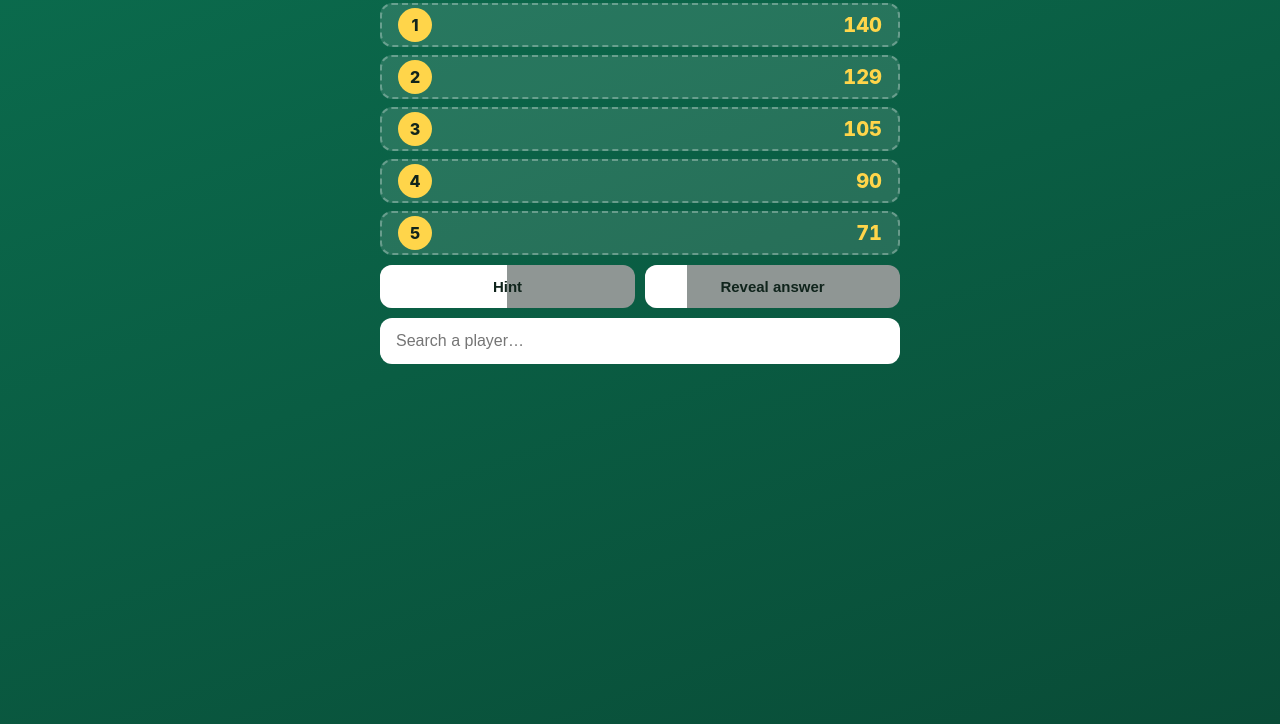
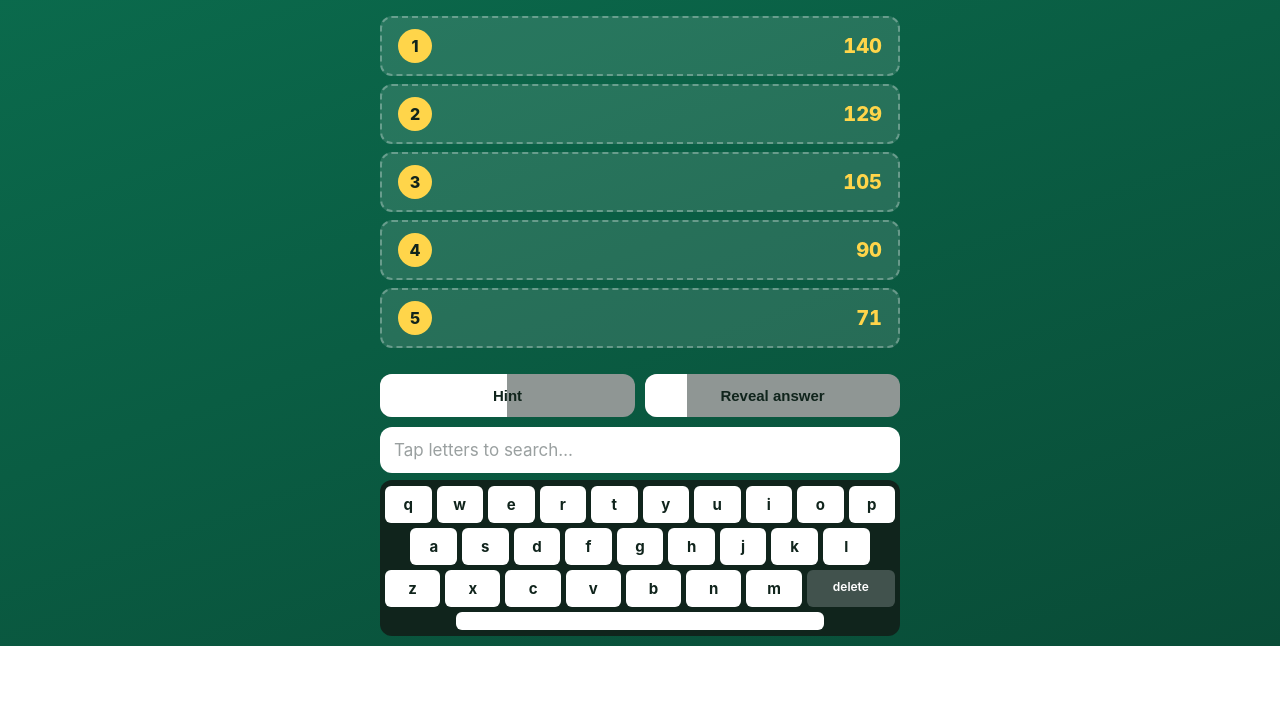
Before and after one commit to kazimkolbasi/football-games-app, a plain HTML site: page index.html in a window 1280 px wide. Shown: the part 154-878 px from the top of the page. After the commit the page ends 800 px from the top, so only its background shows below. Drawn offline with Linux system fonts and the light colour scheme.

Commit message:
Add a built-in on-screen keyboard (no more native keyboard)

```diff
--- a/index.html
+++ b/index.html
@@ -28,7 +28,10 @@
       color: #fff;
       display: flex;
       justify-content: center;
-      padding: 14px 16px;
+      padding: 10px 14px;
+      -webkit-user-select: none;
+      user-select: none;
+      touch-action: manipulation;   /* no double-tap zoom */
     }
 
     /* The game fills the screen height and shares it out so it fits with no scroll. */
@@ -39,9 +42,6 @@
       flex-direction: column;
     }
 
-    /* Mobile: while the search box is focused, add room below so the page can
-       scroll the box up above the on-screen keyboard. */
-    body.searching { padding-bottom: 45vh; }
 
     header { text-align: center; margin-bottom: 8px; flex: 0 0 auto; }
 
@@ -102,9 +102,9 @@
       background: var(--box-empty);
       border: 2px dashed rgba(255, 255, 255, 0.3);
       border-radius: 12px;
-      padding: 8px 16px;
-      min-height: 44px;
-      max-height: 68px;
+      padding: 6px 16px;
+      min-height: 34px;
+      max-height: 60px;
       flex: 1 1 0;       /* each row shares the space equally */
       transition: background 0.25s ease, border 0.25s ease;
     }
@@ -195,18 +195,67 @@
     /* ---------- Search box + dropdown ---------- */
     .search-wrap { position: relative; flex: 0 0 auto; }
 
-    #search {
+    /* The typed-text bar — display only. The phone's native keyboard never
+       opens, because there is no real <input> to tap into. */
+    .query {
       width: 100%;
-      padding: 14px 16px;
-      font-size: 16px; /* 16px stops phones from zooming in when you tap */
-      border: none;
+      min-height: 46px;
+      padding: 11px 14px;
+      background: #fff;
       border-radius: 12px;
-      outline: none;
+      display: flex;
+      align-items: center;
+      color: var(--text-dark);
+      font-size: 17px;
+      user-select: none;
     }
+    .qtext { white-space: nowrap; overflow: hidden; }
+    .qtext:empty::before { content: "Tap letters to search…"; color: #9aa0a0; }
+    .caret {
+      width: 2px; height: 20px;
+      background: var(--pitch);
+      margin-left: 2px;
+      animation: blink 1s steps(1) infinite;
+    }
+    .qtext:empty + .caret { display: none; }
+    @keyframes blink { 50% { opacity: 0; } }
+
     /* wrong pick: a quick shake, plus a red outline that fades out over ~2.5s */
-    #search.wrong {
+    .query.wrong {
       animation: shake 0.4s ease, redfade 2.5s ease forwards;
     }
+
+    /* ---------- Built-in on-screen keyboard ---------- */
+    .keyboard {
+      flex: 0 0 auto;
+      margin-top: 7px;
+      background: #10241c;
+      border-radius: 12px;
+      padding: 6px 5px;
+      display: flex;
+      flex-direction: column;
+      gap: 5px;
+      user-select: none;
+    }
+    .kb-row { display: flex; gap: 5px; justify-content: center; }
+    .kb-row.indent { padding: 0 5%; }
+    .kb-row.space-row { padding: 0 14%; }
+    .key {
+      flex: 1;
+      text-align: center;
+      background: #fff;
+      color: var(--text-dark);
+      border-radius: 6px;
+      padding: 9px 0;
+      font-size: 15px;
+      font-weight: 700;
+      cursor: pointer;
+      user-select: none;
+    }
+    .key:active { background: var(--gold); }
+    .key.special { background: #41524d; color: #fff; font-size: 12px; font-weight: 600; }
+    .key.special:active { background: #5a6f68; }
+    .key.wide { flex: 1.6; }
     @keyframes shake {
       0%, 100% { transform: translateX(0); }
       20% { transform: translateX(-8px); }
@@ -344,16 +393,12 @@
     </div>
 
     <div class="search-wrap">
-      <input
-        id="search"
-        type="text"
-        placeholder="Search a player…"
-        autocomplete="off"
-        autocapitalize="off"
-        autocorrect="off"
-      />
       <ul class="dropdown" id="dropdown"></ul>
+      <div class="query" id="query"><span class="qtext" id="qtext"></span><span class="caret"></span></div>
     </div>
+
+    <!-- Built-in keyboard — keys are built by the script below -->
+    <div class="keyboard" id="keyboard"></div>
   </main>
 
   <!-- The finish pop-up, hidden until all five are found -->
@@ -412,14 +457,17 @@
     // ---- Grab the parts of the page we'll update ----
     const slotsEl     = document.getElementById("slots");
     const timerEl     = document.getElementById("timer");
-    const searchEl    = document.getElementById("search");
+    const queryEl     = document.getElementById("query");     // the typed-text bar
+    const qtextEl     = document.getElementById("qtext");      // the typed text itself
+    const keyboardEl  = document.getElementById("keyboard");
     const dropdownEl  = document.getElementById("dropdown");
     const overlayEl   = document.getElementById("overlay");
     const yourTimeEl  = document.getElementById("yourTime");
     const leaderboardEl = document.getElementById("leaderboard");
-    // (feedback text line removed)
     const hintBtn     = document.getElementById("hintBtn");
     const revealBtn   = document.getElementById("revealBtn");
+
+    let query = "";    // what the player has typed on the built-in keyboard
 
     // ---- Game state ----
     let solved;        // a Set of ranks already filled in
@@ -488,10 +536,10 @@
     let wrongTimer;
     function flashWrong() {
       clearTimeout(wrongTimer);
-      searchEl.classList.remove("wrong");
-      void searchEl.offsetWidth;      // restart the animation if it's mid-shake
-      searchEl.classList.add("wrong");
-      wrongTimer = setTimeout(() => searchEl.classList.remove("wrong"), 2500);
+      queryEl.classList.remove("wrong");
+      void queryEl.offsetWidth;      // restart the animation if it's mid-shake
+      queryEl.classList.add("wrong");
+      wrongTimer = setTimeout(() => queryEl.classList.remove("wrong"), 2500);
     }
 
     // Fill a row with its player name (turns green). Used by BOTH a correct
@@ -506,29 +554,66 @@
       if (solved.size === CORRECT.length) finish();
     }
 
-    // ---- The search dropdown ----
+    // Show the typed text in the bar, then refresh the suggestions.
+    function renderQuery() {
+      qtextEl.textContent = query;
+      renderDropdown();
+    }
+
+    // ---- The suggestions dropdown (opens above the keyboard) ----
     function renderDropdown() {
-      const query = normalise(searchEl.value);
+      const q = normalise(query);
       dropdownEl.innerHTML = "";
 
-      if (!query) { dropdownEl.classList.remove("show"); return; }
+      if (!q) { dropdownEl.classList.remove("show"); return; }
 
-      const matches = DATABASE.filter((p) => matchesQuery(p.name, query));
+      const matches = DATABASE.filter((p) => matchesQuery(p.name, q));
 
       if (matches.length === 0) {
         dropdownEl.innerHTML = '<li class="empty">No players found</li>';
       } else {
-        matches.slice(0, 8).forEach((p) => {
+        matches.slice(0, 6).forEach((p) => {
           const li = document.createElement("li");
           li.textContent = p.name;
-          li.addEventListener("mousedown", (e) => {
-            e.preventDefault();      // keep the input focused
-            pickPlayer(p);
-          });
+          li.addEventListener("click", () => pickPlayer(p));
           dropdownEl.appendChild(li);
         });
       }
       dropdownEl.classList.add("show");
+    }
+
+    // ---- Build the on-screen keyboard ----
+    const KEY_ROWS = [
+      ["q", "w", "e", "r", "t", "y", "u", "i", "o", "p"],
+      ["a", "s", "d", "f", "g", "h", "j", "k", "l"],
+      ["z", "x", "c", "v", "b", "n", "m", "del"],
+      ["space"],
+    ];
+    function buildKeyboard() {
+      keyboardEl.innerHTML = "";
+      KEY_ROWS.forEach((row, i) => {
+        const rowEl = document.createElement("div");
+        rowEl.className = "kb-row";
+        if (i === 1) rowEl.classList.add("indent");
+        if (row[0] === "space") rowEl.classList.add("space-row");
+        row.forEach((k) => {
+          const key = document.createElement("div");
+          key.className = "key";
+          if (k === "del") { key.classList.add("special", "wide"); key.textContent = "delete"; }
+          else if (k === "space") { key.classList.add("space"); key.textContent = ""; }
+          else { key.textContent = k; }
+          key.addEventListener("click", () => pressKey(k));
+          rowEl.appendChild(key);
+        });
+        keyboardEl.appendChild(rowEl);
+      });
+    }
+    function pressKey(k) {
+      if (finished) return;
+      if (k === "del") query = query.slice(0, -1);
+      else if (k === "space") { if (query && !query.endsWith(" ")) query += " "; }
+      else if (query.length < 24) query += k;
+      renderQuery();
     }
 
     // The player picked someone from the list.
@@ -540,9 +625,8 @@
         const ans = CORRECT.find((a) => a.rank === player.rank);
         fillSlot(ans);
       }
-      searchEl.value = "";
-      renderDropdown();
-      searchEl.focus();
+      query = "";
+      renderQuery();
     }
 
     // ---- Hint & Reveal actions (each returns true if it actually did
@@ -605,7 +689,6 @@
         leaderboardEl.appendChild(li);
       });
 
-      searchEl.disabled = true;
       dropdownEl.classList.remove("show");
       // small pause so the player sees the last row fill before the pop-up
       setTimeout(() => overlayEl.classList.add("show"), 1200);
@@ -621,25 +704,8 @@
     reveal = { duration: 30000, readyAt: startTime + 30000, ready: false };
     tickHandle = setInterval(loop, 100);   // timer + button bars start now
 
-    searchEl.addEventListener("input", renderDropdown);
-
-    // Mobile: lift the search box above the on-screen keyboard when tapped,
-    // and keep it there if the keyboard resizes the visible area.
-    function keepSearchInView() {
-      searchEl.scrollIntoView({ block: "center", behavior: "smooth" });
-    }
-    searchEl.addEventListener("focus", () => {
-      document.body.classList.add("searching");
-      setTimeout(keepSearchInView, 250);
-    });
-    searchEl.addEventListener("blur", () => {
-      document.body.classList.remove("searching");
-    });
-    if (window.visualViewport) {
-      window.visualViewport.addEventListener("resize", () => {
-        if (document.activeElement === searchEl) keepSearchInView();
-      });
-    }
+    buildKeyboard();
+    renderQuery();
 
     hintBtn.addEventListener("click", () => {
       if (finished || !hint.ready) return;
@@ -649,8 +715,6 @@
       if (finished || !reveal.ready) return;
       if (doReveal()) reveal.readyAt = performance.now() + reveal.duration;
     });
-
-    searchEl.focus();
   </script>
 </body>
 </html>
```
